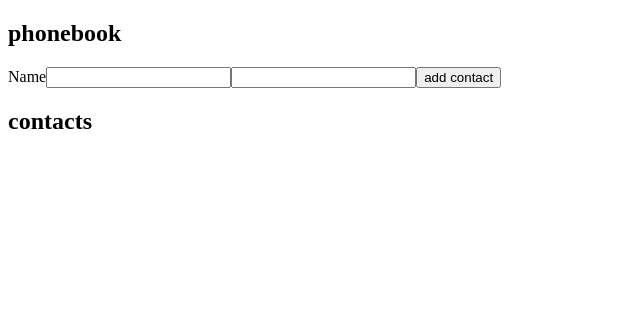
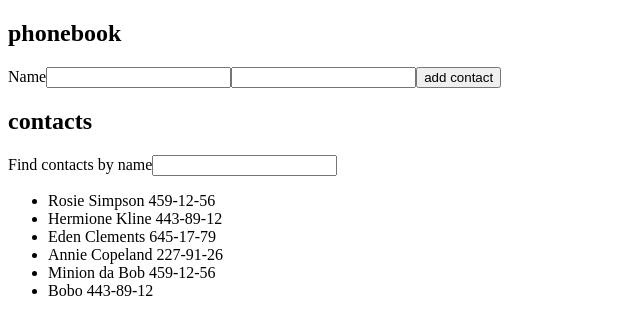
Before and after one commit to hedgeinthehog/goit-react-hw-02-phonebook, a React (Create React App) app: page / in a window 1280 px wide. Shown: the top 334 px of the page, without its empty margins (0-640 px from the left). Built offline with nearby package versions, Linux system fonts and the light colour scheme.

Commit message:
adds contacts' searching by name

```diff
--- a/src/components/App/App.jsx
+++ b/src/components/App/App.jsx
@@ -4,7 +4,15 @@
 
 class App extends React.Component {
   state = {
-    contacts: [],
+    contacts: [
+      { id: 'id-1', name: 'Rosie Simpson', number: '459-12-56' },
+      { id: 'id-2', name: 'Hermione Kline', number: '443-89-12' },
+      { id: 'id-3', name: 'Eden Clements', number: '645-17-79' },
+      { id: 'id-4', name: 'Annie Copeland', number: '227-91-26' },
+      { id: 'id-5', name: 'Minion da Bob', number: '459-12-56' },
+      { id: 'id-6', name: 'Bobo', number: '443-89-12' },
+    ],
+    filter: '',
     name: '',
     number: '',
   };
@@ -32,8 +40,19 @@
     this.setState({ name: '', number: '' });
   };
 
+  filterContacts = () => {
+    const { contacts } = this.state;
+    const filter = this.state.filter.toLowerCase();
+
+    return contacts.filter(contact =>
+      contact.name.toLowerCase().includes(filter),
+    );
+  };
+
   render() {
-    const { contacts, name, number } = this.state;
+    const { name, number, filter } = this.state;
+
+    const filteredContacts = this.filterContacts();
 
     return (
       <>
@@ -64,8 +83,17 @@
           </form>
         </Section>
         <Section title="contacts">
+          <label>
+            Find contacts by name
+            <input
+              type="text"
+              name="filter"
+              value={filter}
+              onChange={this.handleChange}
+            />
+          </label>
           <ul>
-            {contacts.map(contact => (
+            {filteredContacts.map(contact => (
               <li key={contact.id}>
                 {contact.name} {contact.number}
               </li>
```
